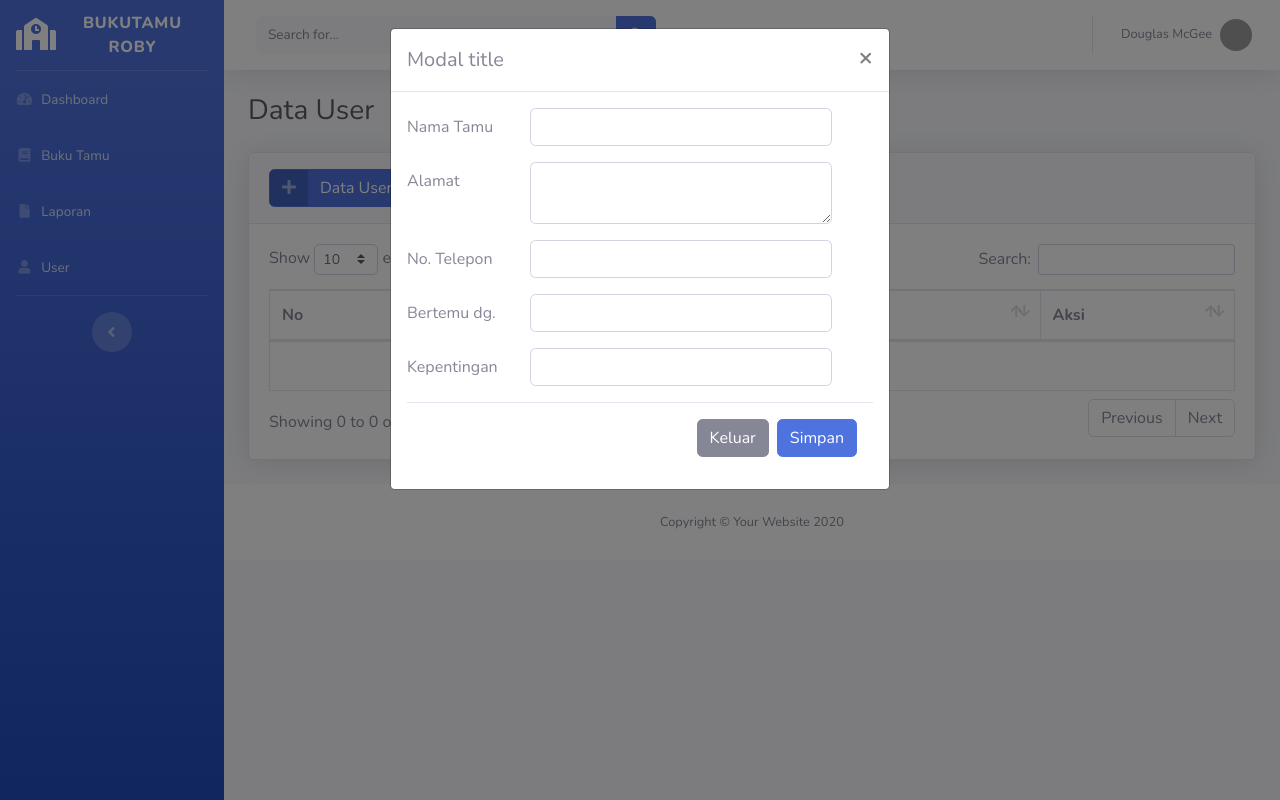
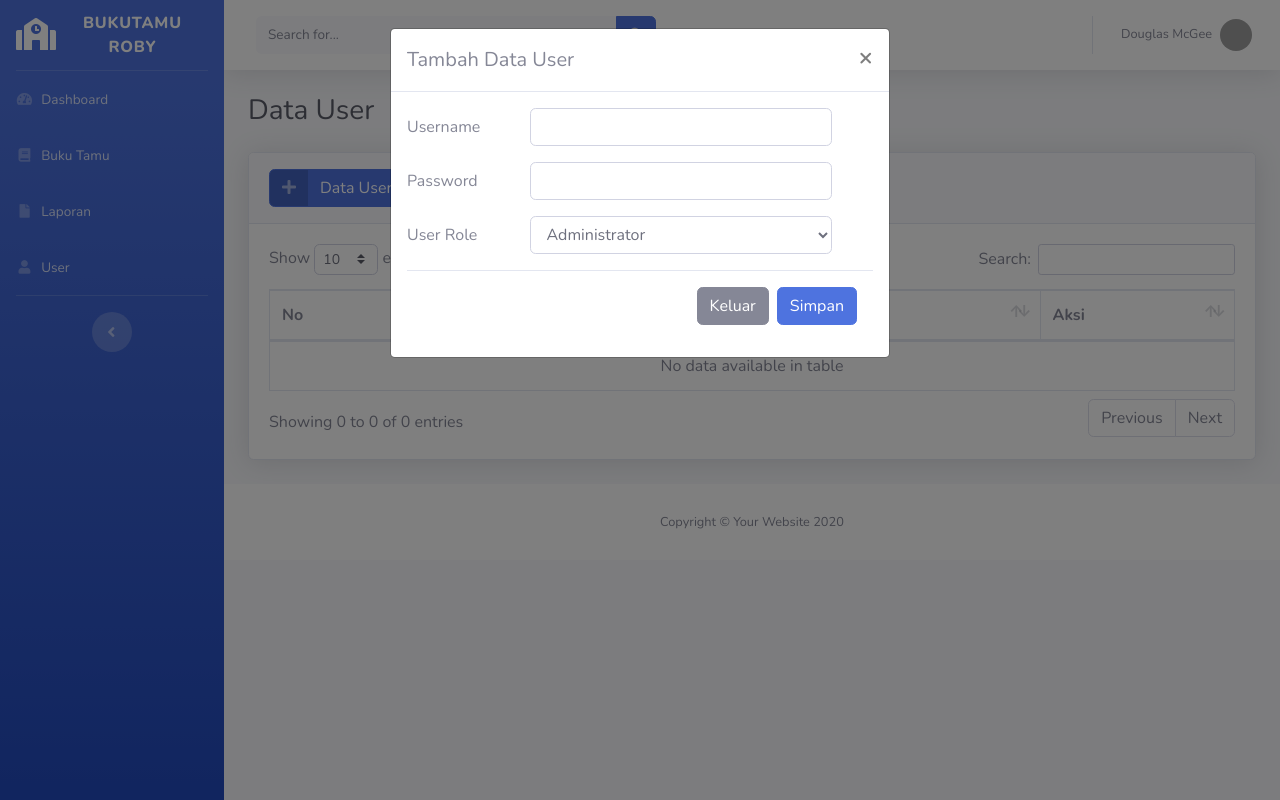
Before and after one commit to robyansyah94/buku_tamu, a PHP site: page /users.php in a window 1280 px wide, after a click on "Data User". Run offline with PHP 8.4, Linux system fonts and the light colour scheme; data that the repository does not hold is empty; grey boxes are pictures that could not be loaded.

Commit message:
membuat fitur tambah data user

```diff
--- a/buku-tamu.php
+++ b/buku-tamu.php
@@ -111,7 +111,7 @@ include_once('templates/header.php');
     <div class="modal-dialog">
       <div class="modal-content">
         <div class="modal-header">
-          <h5 class="modal-title" id="tambahModalLabel">Modal title</h5>
+          <h5 class="modal-title" id="tambahModalLabel">Tambah Data Tamu</h5>
           <button type="button" class="close" data-dismiss="modal" aria-label="Close">
             <span aria-hidden="true">&times;</span>
           </button>
--- a/function.php
+++ b/function.php
@@ -58,6 +58,25 @@ function ubah_tamu($data)
     return mysqli_affected_rows($koneksi);
 }
 
+//function ubah data user
+function tambah_user($data)
+{
+    global $koneksi;
+    $kode             = htmlspecialchars($data["id_user"]);
+    $username         = htmlspecialchars($data["username"]);
+    $password         = htmlspecialchars($data["password"]);
+    $user_role        = htmlspecialchars($data["user_role"]);
+
+    //enkripsi password dengan pasword_hash
+    $password_hash = password_hash($password,PASSWORD_DEFAULT);
+
+    $query = "INSERT INTO users VALUES ('$kode','$username','$password_hash','$user_role')";
+
+    mysqli_query($koneksi, $query);
+
+    return mysqli_affected_rows($koneksi);
+}
+
 // function hapus data tamu
 function hapus_tamu($id) {
     global $koneksi;
--- a/templates/header.php
+++ b/templates/header.php
@@ -66,7 +66,7 @@
 
             <!-- Nav Item - Charts -->
             <li class="nav-item">
-                <a class="nav-link" href="charts.html">
+                <a class="nav-link" href="users.php">
                     <i class="fas fa-fw fa-user"></i>
                     <span>User</span></a>
             </li>
--- a/users.php
+++ b/users.php
@@ -15,7 +15,7 @@ include_once('templates/header.php');
   <?php
   //jika ada tombol simpan
   if (isset($_POST['simpan'])) {
-    if (tambah_tamu($_POST) > 0) {
+    if (tambah_user($_POST) > 0) {
   ?>
       <div class="alert alert-success" role="alert">
         Data berhasil disimpan!
@@ -63,8 +63,8 @@ include_once('templates/header.php');
             ?>
               <tr>
                 <td><?= $no++; ?></td>
-                <td><?= $tamu['username'] ?></td>
-                <td><?= $tamu['user_role'] ?></td>
+                <td><?= $user['username'] ?></td>
+                <td><?= $user['user_role'] ?></td>
                 <td>
                   <a class=" btn btn-success" href="edit-tamu.php?id=<?= $user['id_user'] ?>">Ubah</a>
                   <a onclick="confirm('Apakah anda yakin ingin menghapus data ini?')" class="btn btn-danger" href="hapus-user.php?id=<?= $user['id_user']?>">Hapus</a>
@@ -79,12 +79,12 @@ include_once('templates/header.php');
 
   <?php
   //mengambil data barang dari tabel dengan kode terbesar
-  $query = mysqli_query($koneksi, "SELECT max(id_tamu) as kodeTerbesar FROM tabel_buku_tamu");
+  $query = mysqli_query($koneksi, "SELECT max(id_user) as kodeTerbesar FROM users");
   $data = mysqli_fetch_assoc($query);
   $kodeTamu = $data['kodeTerbesar'];
 
   //mengambil angka dari kode barang terbesar, menggunakan fungsi substr dan di ubah ke integer dengan (int)
-  $urutan = (int) substr($kodeTamu, 2, 3);
+  $urutan = (int) substr($kodeuser, 3, 2);
 
   //nomor yang di ambil akan ditambahkan 1 untuk menentukan nomor urut berikutnya
   $urutan++;
@@ -93,8 +93,8 @@ include_once('templates/header.php');
   //string sprintf("%03s" $urutan); berfungsi untuk membuat string menjadi 3 karakter
 
   //angka yang diambil tadi digunakan dengan kode huruf yang kita inginkan, misalnya zt
-  $huruf = "zt";
-  $kodeTamu = $huruf . sprintf("%03s", $urutan)
+  $huruf = "usr";
+  $kodeTamu = $huruf . sprintf("%02s", $urutan)
 
   ?>
 
@@ -103,47 +103,36 @@ include_once('templates/header.php');
     <div class="modal-dialog">
       <div class="modal-content">
         <div class="modal-header">
-          <h5 class="modal-title" id="tambahModalLabel">Modal title</h5>
+          <h5 class="modal-title" id="tambahModalLabel">Tambah Data User</h5>
           <button type="button" class="close" data-dismiss="modal" aria-label="Close">
             <span aria-hidden="true">&times;</span>
           </button>
         </div>
         <div class="modal-body">
           <form method="post" action="">
-            <input type="hidden" name="id_tamu" id="id_tamu" value="<?= $kodeTamu ?>">
+            <input type="hidden" name="id_user" id="id_user" value="<?= $kodeUser ?>">
 
             <div class="form-group row">
-              <label for="nama_tamu" class="col-sm-3 col-form-label">Nama Tamu</label>
+              <label for="username" class="col-sm-3 col-form-label">Username</label>
               <div class="col-sm-8">
-                <input type="text" class="form-control" id="nama_tamu" name="nama_tamu">
+                <input type="text" class="form-control" id="username" name="username">
               </div>
             </div>
 
             <div class="form-group row">
-              <label for="alamat" class="col-sm-3 col-form-label">Alamat</label>
+              <label for="password" class="col-sm-3 col-form-label">Password</label>
               <div class="col-sm-8">
-                <textarea class="form-control" id="alamat" name="alamat"></textarea>
+                <input type="password" class="form-control" id="password" name="password">
               </div>
             </div>
 
             <div class="form-group row">
-              <label for="no_hp" class="col-sm-3 col-form-label">No. Telepon</label>
+              <label for="user_role" class="col-sm-3 col-form-label">User Role</label>
               <div class="col-sm-8">
-                <input type="text" class="form-control" id="no_hp" name="no_hp">
-              </div>
-            </div>
-
-            <div class="form-group row">
-              <label for="bertemu" class="col-sm-3 col-form-label">Bertemu dg.</label>
-              <div class="col-sm-8">
-                <input type="text" class="form-control" id="bertemu" name="bertemu">
-              </div>
-            </div>
-
-            <div class="form-group row">
-              <label for="kepentingan" class="col-sm-3 col-form-label">Kepentingan</label>
-              <div class="col-sm-8">
-                <input type="text" class="form-control" id="kepentingan" name="kepentingan">
+                <select class="form-control" name="user_role" id="user_role">
+                    <option value="admin">Administrator</option>
+                    <option value="operator">Operator</option>
+                </select>
               </div>
             </div>
 
```
